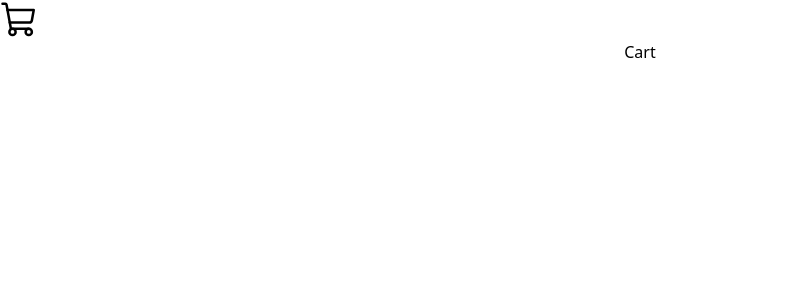
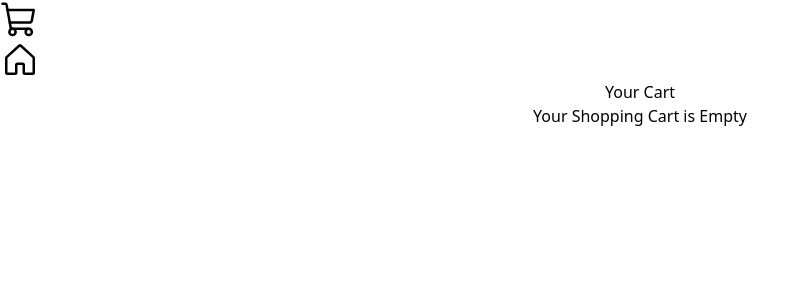
Before and after one commit to AdrianRRojo/ecommerce-website, a React (Create React App) app: page /cart in a window 1280 px wide. Shown: the top 300 px of the page, without its empty margins (0-809 px from the left). Built offline with nearby package versions, Linux system fonts and the light colour scheme.

Commit message:
completed Logic needs styling

```diff
--- a/src/App.js
+++ b/src/App.js
@@ -2,7 +2,7 @@
 import './App.css';
 import {BrowserRouter as Router, Routes, Route} from 'react-router-dom'
 import Navbar from './components/navbar';
-
+import { Contact } from "./pages/contact";
 import {Shop} from './pages/shop/shop';
 import Cart from './pages/cart/cart';
 import ShopContextProvider from './context/shopContext';
@@ -16,6 +16,7 @@ function App() {
         <Navbar />
         <Routes>
           <Route path='/' element={<Shop />} />
+          <Route path='/contact' element={<Contact />} />
           <Route path='/cart' element={<Cart />} />
         </Routes>
       </Router>
--- a/src/components/navbar.jsx
+++ b/src/components/navbar.jsx
@@ -1,6 +1,6 @@
 import React from "react";
 import { Link } from "react-router-dom";
-import {ShoppingCart} from 'phosphor-react'
+import {ShoppingCart, House} from 'phosphor-react'
 
 export default function Navbar(){
     return(
@@ -10,6 +10,9 @@ export default function Navbar(){
                 <Link to='/cart'>
                     <ShoppingCart size={40}/>
                 </Link>
+                <Link to='/'>
+                    <House size={40} />
+                </Link>
             </div>
         </div>
     )
--- a/src/context/shopContext.jsx
+++ b/src/context/shopContext.jsx
@@ -5,7 +5,7 @@ export const ShopContext = createContext(null)
 
 const defaultCart = () => {
     let cart = {}
-    for(let i = 1; i< PRODUCTS.length; i++){
+    for(let i = 1; i < PRODUCTS.length + 1; i++){
         cart[i] = 0;
     }
     return cart
@@ -20,7 +20,27 @@ export default function ShopContextProvider(props){
     const removeItemsFromCart = (itemId) => {
         setCartItems((prev) => ({...prev, [itemId]: prev[itemId] - 1}))
     }
-    const contextValue = {cartItems, addItemsToCart, removeItemsFromCart}
+    const updateItemCount = (newAmount, itemId) => {
+        setCartItems((prev) => ({ ...prev, [itemId]: newAmount }));
+    };
+
+    const checkout = () => {
+    setCartItems(defaultCart());
+    };
+
+    const getTotal = () => {
+        let totalAmount = 0;
+        for (const item in cartItems) {
+          if (cartItems[item] > 0) {
+            let itemInfo = PRODUCTS.find((product) => product.id === Number(item));
+            totalAmount += cartItems[item] * itemInfo.price;
+          }
+        }
+        return totalAmount;
+    };
+
+
+    const contextValue = {cartItems, addItemsToCart, removeItemsFromCart, updateItemCount, checkout, getTotal}
 
     // console.log(cartItems)
     return(
--- a/src/pages/cart/cart.jsx
+++ b/src/pages/cart/cart.jsx
@@ -1,9 +1,40 @@
-import React from "react";
+import React, {useContext} from "react";
+import { PRODUCTS } from "../../products";
+import { ShopContext } from "../../context/shopContext";
+import { CartItem } from "./cartItems";
 
+import { useNavigate } from "react-router-dom";
 export default function Cart(){
+    const { cartItems, updateItemCount, checkout, getTotal } = useContext(ShopContext);
+    const totalAmount = getTotal();
+    const navigate = useNavigate();
     return(
         <div>
-            Cart
+            <h1>Your Cart</h1>
+        <div>
+            {PRODUCTS.map((Product) => {
+                if (cartItems[Product.id] !== 0) {
+                    return <CartItem data={Product} />;
+                  }
+                })}
         </div>
-    )
-}
+        {totalAmount > 0 ? (
+        <div className="">
+          <p> Subtotal: ${totalAmount} </p>
+          <button onClick={() => navigate("/")}> Continue Shopping? </button>
+          <button
+            onClick={() => {
+              checkout();
+              navigate("/contact");
+            }}
+          >
+            {" "}
+            Checkout{" "}
+          </button>
+        </div>
+      ) : (
+        <h1> Your Shopping Cart is Empty</h1>
+      )}
+    </div>
+  );
+};
--- /dev/null
+++ b/src/pages/cart/cartItems.jsx
@@ -0,0 +1,27 @@
+import React, { useContext } from "react";
+import { ShopContext } from "../../context/shopContext";
+
+export const CartItem = (props) => {
+  const { id, productName, price, productImage } = props.data;
+  const { cartItems, addItemsToCart, removeItemsFromCart, updateCartItemCount } = useContext(ShopContext);
+
+  return (
+    <div className="">
+      <img src={productImage} />
+      <div className="">
+        <p>
+          <b>{productName}</b>
+        </p>
+        <p> Price: ${price}</p>
+        <div className="">
+          <button onClick={() => removeItemsFromCart(id)}> - </button>
+          <input
+            value={cartItems[id]}
+            onChange={(e) => updateCartItemCount(Number(e.target.value), id)}
+          />
+          <button onClick={() => addItemsToCart(id)}> + </button>
+        </div>
+      </div>
+    </div>
+  );
+};
--- /dev/null
+++ b/src/pages/contact.jsx
@@ -0,0 +1,5 @@
+import React from "react";
+
+export const Contact = () => {
+  return <div>contact</div>;
+};
--- a/src/pages/shop/Product.jsx
+++ b/src/pages/shop/Product.jsx
@@ -1,12 +1,13 @@
 
-import React, { useContext } from "react";
+import React, { useContext, useState } from "react";
 import { ShopContext } from "../../context/shopContext";
 
 
 export const Product = (props) => {
   const { id, productName, price, productImage } = props.data;
-  const {addItemsToCart} = useContext(ShopContext)
+  const {addItemsToCart, cartItems} = useContext(ShopContext)
 
+  const amountOfItems = cartItems[id]
   return (
     <div className="">
       <img src={productImage} />
@@ -18,7 +19,7 @@ export const Product = (props) => {
 
       </div>
       {/* Add tail wind hover style / and rounded buttons */}
-      <button onClick={() => addItemsToCart(id)}>Add to cart</button>
+      <button onClick={() => addItemsToCart(id)}>Add to cart {amountOfItems > 0 && <> ({amountOfItems})</>}</button>
     </div>
   );
 };
```
